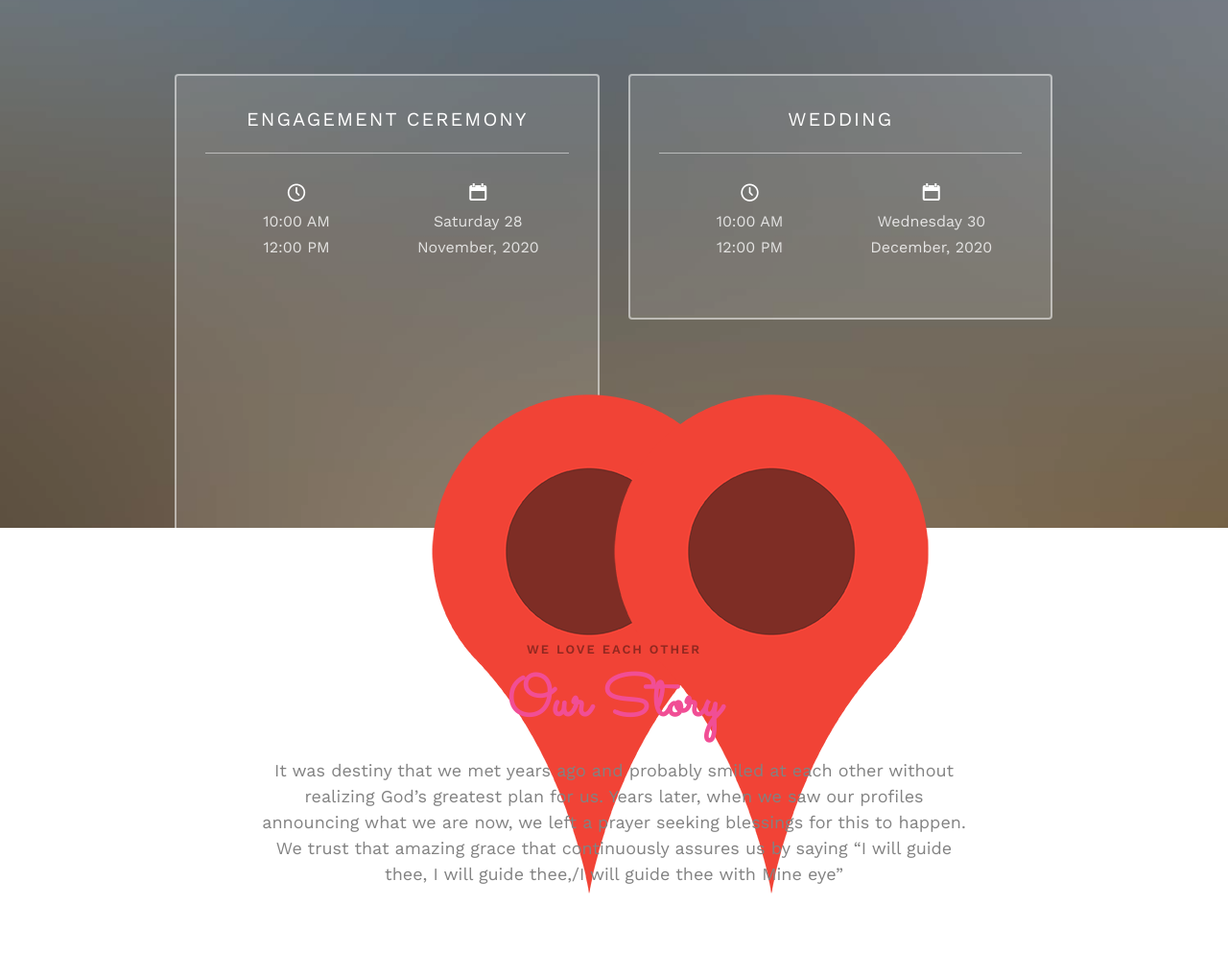
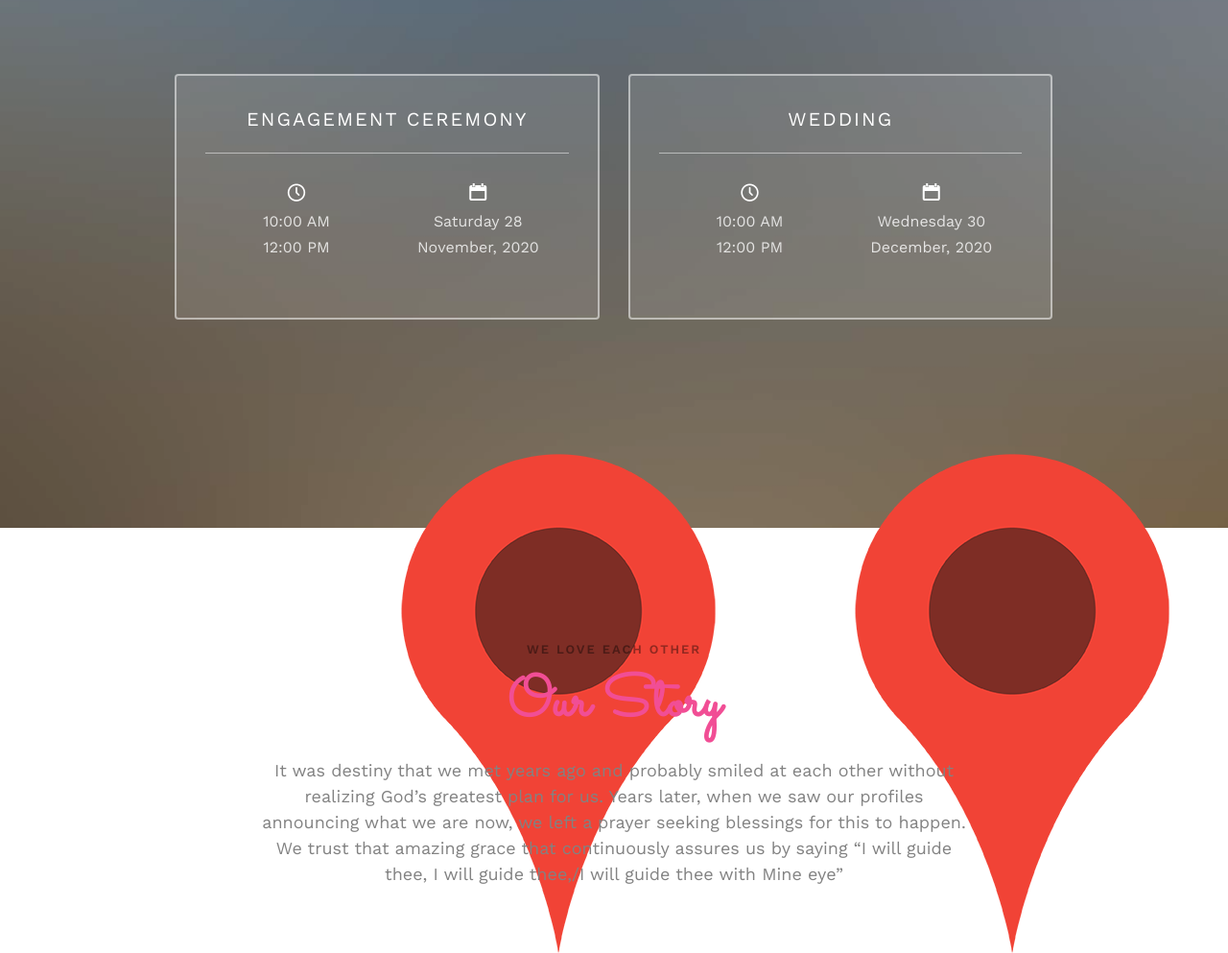
Before and after one commit to babinbabu/Wedding, a plain HTML site: page index.html in a window 1280 px wide. Shown: the part 1981-2974 px from the top of the page at 96% size. Drawn offline with nearby package versions, Linux system fonts and the light colour scheme; files whose address does not match are found by name.

Commit message:
Update index.html

```diff
--- a/index.html
+++ b/index.html
@@ -159,20 +159,18 @@
 										<i class="icon-clock"></i>
 										<span>10:00 AM</span>
 										<span>12:00 PM</span>
-										<div class="text-center">
-  										<img src="images/googlemap.png" class="rounded" alt="...">
-										</div>
 									</div>
+
 									<div class="event-col">
 										<i class="icon-calendar"></i>
 										<span>Saturday 28</span>
 										<span>November, 2020</span>
-										<div class="text-center">
-  										<img src="images/googlemap.png" class="rounded" alt="...">
-										</div>
 									</div>
 
 								</div>
+								<div class="text-center">
+  										<img src="images/googlemap.png" style="hight:60px;" class="rounded" alt="...">
+										</div>
 							</div>
 							<div class="col-md-6 col-sm-6 text-center">
 								<div class="event-wrap animate-box">
@@ -190,6 +188,9 @@
 									</div>
 
 								</div>
+								<div class="text-center">
+  										<img src="images/googlemap.png" style="hight:60px;" class="rounded" alt="...">
+										</div>
 							</div>
 						</div>
 					</div>
```
